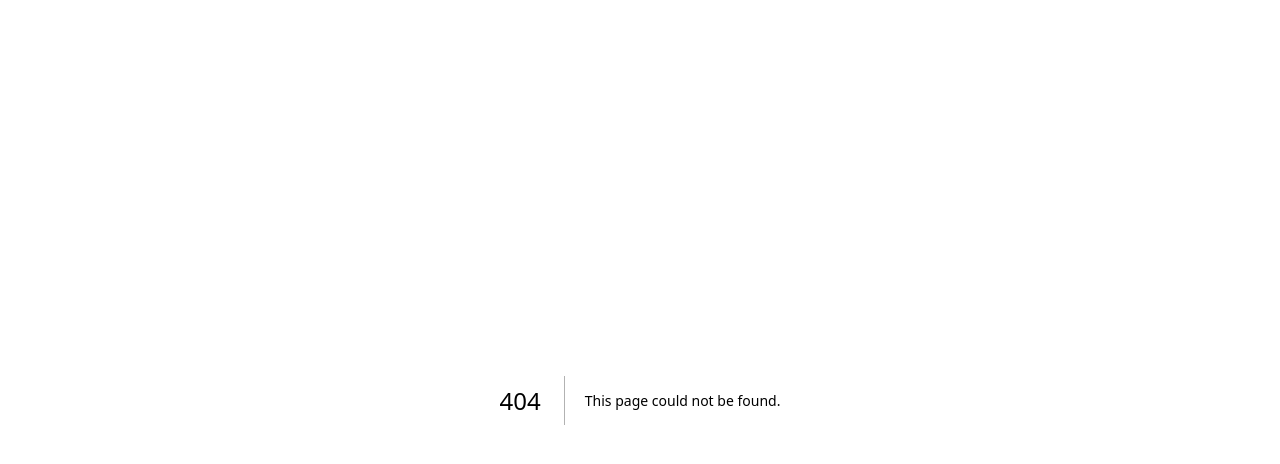
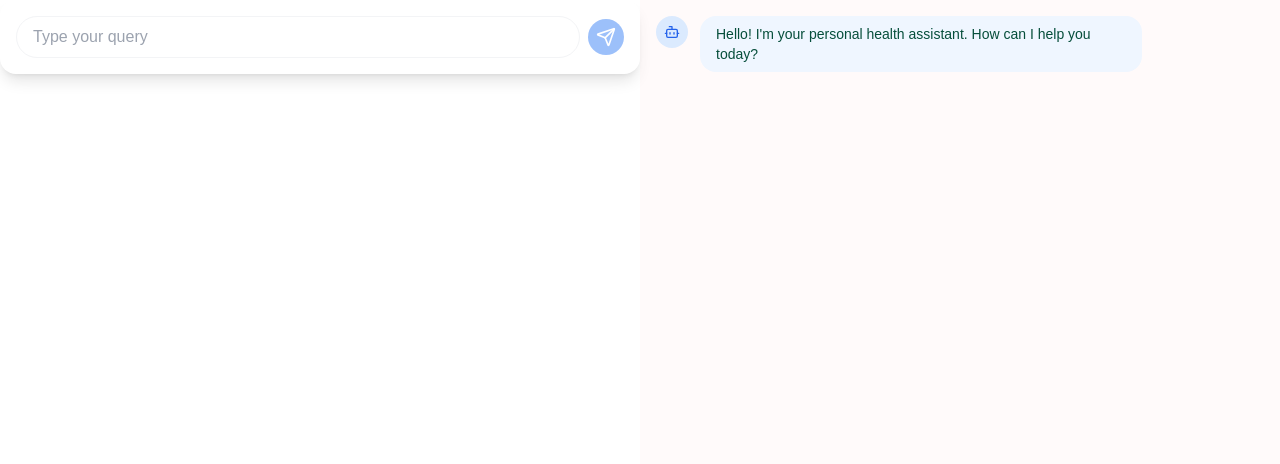
Before and after one commit to UtkarshS611/Trustly, a Next.js app: page /jobs in a window 1280 px wide. Before the commit this address had no page. Shown: the top 464 px of the page. Built offline with nearby package versions, Linux system fonts and the light colour scheme; no server answers.

Commit message:
chatbot fixed

```diff
--- /dev/null
+++ b/app/(Pages)/jobs/components/ChatInput.tsx
@@ -0,0 +1,47 @@
+import React, { useState } from 'react';
+import { Send } from 'lucide-react';
+
+interface ChatInputProps {
+  onSend: (message: string) => void;
+}
+
+export function ChatInput({ onSend }: ChatInputProps) {
+  const [message, setMessage] = useState('');
+
+  const handleSubmit = (e: React.FormEvent) => {
+    e.preventDefault();
+    if (message.trim()) {
+      onSend(message);
+      setMessage('');
+    }
+  };
+
+  const handleKeyPress = (e: React.KeyboardEvent) => {
+    if (e.key === 'Enter' && !e.shiftKey) {
+      e.preventDefault();
+      handleSubmit(e);
+    }
+  };
+
+  return (
+    <form onSubmit={handleSubmit} className="flex items-center gap-2">
+      <input
+        type="text"
+        value={message}
+        onChange={(e) => setMessage(e.target.value)}
+        onKeyPress={handleKeyPress}
+        placeholder="Type your query"
+        className="flex-1 rounded-full border-[1px] border-gray-100 py-2 px-4 focus:outline-none focus:border-blue-500 focus:ring-1 focus:ring-blue-500"
+      />
+
+      <button
+        type="submit"
+        disabled={!message.trim()}
+        className="p-2 rounded-full bg-blue-500 hover:bg-blue-600 transition-colors disabled:opacity-50 disabled:cursor-not-allowed"
+        aria-label="Send message"
+      >
+        <Send className="w-5 h-5 text-white" />
+      </button>
+    </form>
+  );
+}
--- /dev/null
+++ b/app/(Pages)/jobs/components/ChatMessage.tsx
@@ -0,0 +1,39 @@
+import { Bot, User } from 'lucide-react';
+
+interface ChatMessageProps {
+  isBot: boolean;
+  message: string;
+}
+
+export function ChatMessage({ isBot, message }: ChatMessageProps) {
+  return (
+    <div className={`flex ${isBot ? 'justify-start' : 'justify-end'} mb-4`}>
+      <div className={`flex max-w-[80%] ${isBot ? 'flex-row' : 'flex-row-reverse'}`}>
+        <div className={`flex-shrink-0 ${isBot ? 'mr-3' : 'ml-3'}`}>
+          <div className="w-8 h-8 rounded-full bg-gradient-to-r flex items-center justify-center">
+            {isBot ? (
+              <div className="bg-blue-100 rounded-full p-2">
+                <Bot className="w-4 h-4 text-blue-600" />
+              </div>
+            ) : (
+              <div className="bg-blue-100 rounded-full p-2">
+                <User className="w-4 h-4 text-blue-600" />
+              </div>
+            )}
+          </div>
+        </div>
+        <div>
+          <div
+            className={`rounded-2xl px-4 py-2 ${
+              isBot
+                ? 'bg-blue-50 text-emerald-900'
+                : 'bg-blue-50 text-blue-900'
+            }`}
+          >
+            <p className="text-sm">{message}</p>
+          </div>
+        </div>
+      </div>
+    </div>
+  );
+}
--- /dev/null
+++ b/app/(Pages)/jobs/page.tsx
@@ -0,0 +1,86 @@
+"use client";
+
+import { useState } from "react";
+import { ChatMessage } from "./components/ChatMessage";
+import { ChatInput } from "./components/ChatInput";
+import { getGeminiResponse } from "@/lib/gemini";
+
+interface Message {
+  id: number;
+  text: string;
+  isBot: boolean;
+}
+
+const page = () => {
+  const [messages, setMessages] = useState<Message[]>([
+    {
+      id: 1,
+      text: "Hello! I'm your personal health assistant. How can I help you today?",
+      isBot: true,
+    },
+  ]);
+  const [isLoading, setIsLoading] = useState(false);
+
+  const handleSendMessage = async (text: string) => {
+    const newMessage: Message = {
+      id: messages.length + 1,
+      text,
+      isBot: false,
+    };
+
+    setMessages((prev) => [...prev, newMessage]);
+    setIsLoading(true);
+
+    try {
+      const response = await getGeminiResponse(text);
+      const formattedResponse = response.replace(/\*\*/g, "").trim();
+
+      const botResponse: Message = {
+        id: messages.length + 2,
+        text: formattedResponse,
+        isBot: true,
+      };
+      setMessages((prev) => [...prev, botResponse]);
+    } catch (error) {
+      console.error("Error:", error);
+    } finally {
+      setIsLoading(false);
+    }
+  };
+
+  return (
+    <section className="flex h-screen">
+      <div className="max-w-[50vw] w-full ">
+        <div className="rounded-2xl shadow-lg mb-4 w-full">
+          <div className="p-4">
+            <ChatInput onSend={handleSendMessage} />
+          </div>
+        </div>
+      </div>
+      <div className="w-full bg-red-200/10 h-full ">
+        <div className="h-[calc(100vh-16rem)] overflow-y-auto p-4 space-y-4">
+          {messages.map((message) => (
+            <ChatMessage
+              key={message.id}
+              isBot={message.isBot}
+              message={message.text}
+            />
+          ))}
+          {isLoading && (
+            <div className="flex justify-start">
+              <div className="bg-gray-100 rounded-full px-4 py-2">
+                <div className="animate-pulse flex space-x-2">
+                  <div className="w-2 h-2 bg-gray-400 rounded-full"></div>
+                  <div className="w-2 h-2 bg-gray-400 rounded-full"></div>
+                  <div className="w-2 h-2 bg-gray-400 rounded-full"></div>
+                </div>
+              </div>
+            </div>
+          )}
+        </div>
+      </div>
+    </section>
+  );
+};
+
+export default page;
--- a/app/(auth)/sign-in/[[...sign-in]]/page.tsx
+++ b/app/(auth)/sign-in/[[...sign-in]]/page.tsx
@@ -3,7 +3,7 @@ import { SignIn } from '@clerk/nextjs'
 export default function Page() {
     return (
         <div className="h-screen grid place-items-center">
-          <SignIn />
+          <SignIn forceRedirectUrl={"/jobs"}/>
         </div>
       );
     }
--- a/app/(auth)/sign-up/[[...sign-up]]/page.tsx
+++ b/app/(auth)/sign-up/[[...sign-up]]/page.tsx
@@ -3,7 +3,7 @@ import { SignUp } from "@clerk/nextjs";
 export default function Page() {
   return (
     <div className="h-screen grid place-items-center">
-      <SignUp />
+      <SignUp forceRedirectUrl={"/jobs"}/>
     </div>
   );
 }
--- a/app/layout.tsx
+++ b/app/layout.tsx
@@ -4,7 +4,7 @@ import "./globals.css";
 
 import { ThemeProvider } from "@/components/theme-provider";
 
-import { ClerkProvider } from "@clerk/nextjs";
+import { ClerkProvider, SignedIn, UserButton } from "@clerk/nextjs";
 
 const geistSans = Geist({
   variable: "--font-geist-sans",
--- /dev/null
+++ b/lib/gemini.ts
@@ -0,0 +1,22 @@
+import { GoogleGenerativeAI } from "@google/generative-ai";
+
+const API_KEY = process.env.NEXT_PUBLIC_API_KEY || "";
+
+const genAI = new GoogleGenerativeAI(API_KEY);
+
+export async function getGeminiResponse(prompt: string) {
+  if (!API_KEY) {
+    console.error("Missing API key");
+    return "I apologize, but I'm unable to process your request due to missing configuration. Please contact support.";
+  }
+
+  try {
+    const model = genAI.getGenerativeModel({ model: "gemini-pro" });
+    const result = await model.generateContent(prompt);
+    const response = await result.response;
+    return response.text();
+  } catch (error) {
+    console.error("Error getting Gemini response:", error);
+    return "I apologize, but I'm having trouble processing your request at the moment. Please try again.";
+  }
+}
--- a/package.json
+++ b/package.json
@@ -10,6 +10,7 @@
   },
   "dependencies": {
     "@clerk/nextjs": "^6.9.10",
+    "@google/generative-ai": "^0.21.0",
     "@radix-ui/react-accordion": "^1.2.2",
     "@radix-ui/react-dialog": "^1.1.4",
     "@radix-ui/react-dropdown-menu": "^2.1.4",
```
Also changed, not shown: 1 other file (tests, documents, lock files or other folders).
